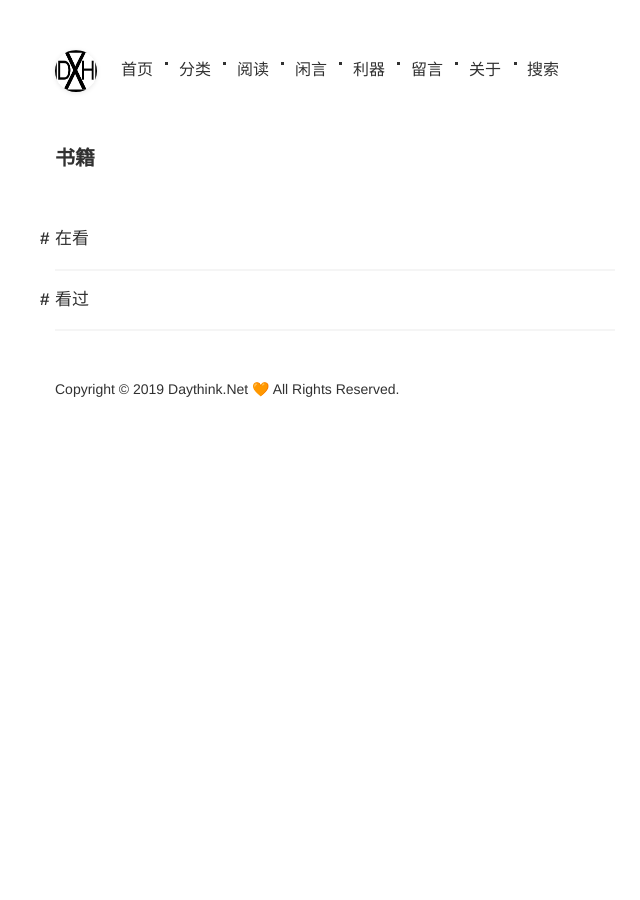
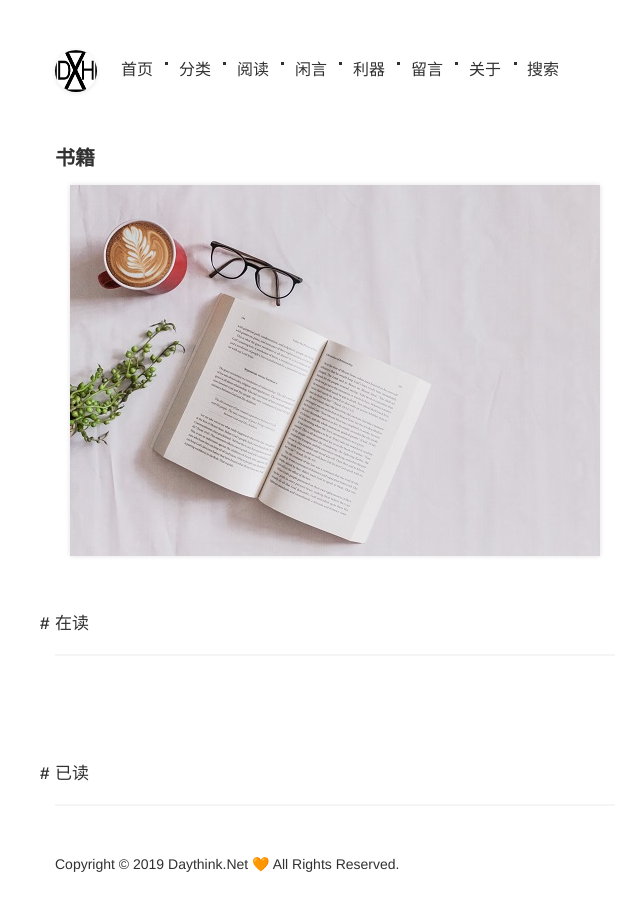
Before and after one commit to Devinteng/blog3, a Jekyll site: the page built from pages/阅读.md, in a window 1280 px wide. Shown: the whole page, without its empty margins (305-945 px from the left). Built offline with Jekyll 4.4.1, drawn with Linux system fonts in a browser that asks for light colours.

Commit message:
Update 阅读.md

```diff
--- a/pages/阅读.md
+++ b/pages/阅读.md
@@ -3,9 +3,12 @@ layout: mypost
 isPage: true
 title: 书籍
 ---
+![书](image/book2.jpg)
 <br/>
-## 在看
+## 在读
 ***
-
-## 看过
+<br/>
+<br/>
+<br/>
+## 已读
 ***
```
